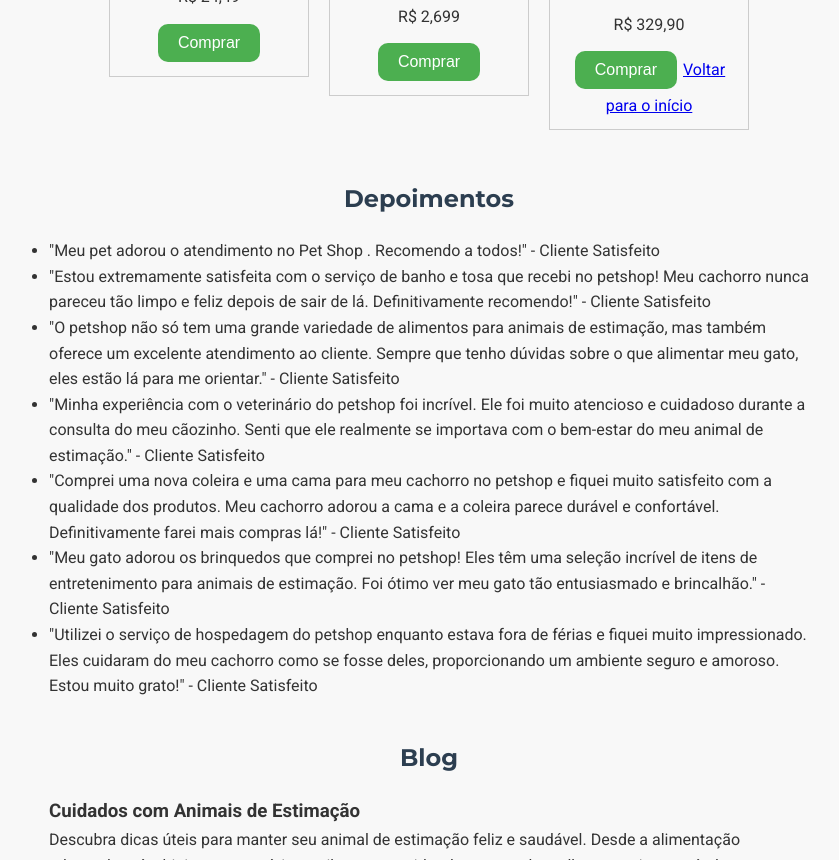
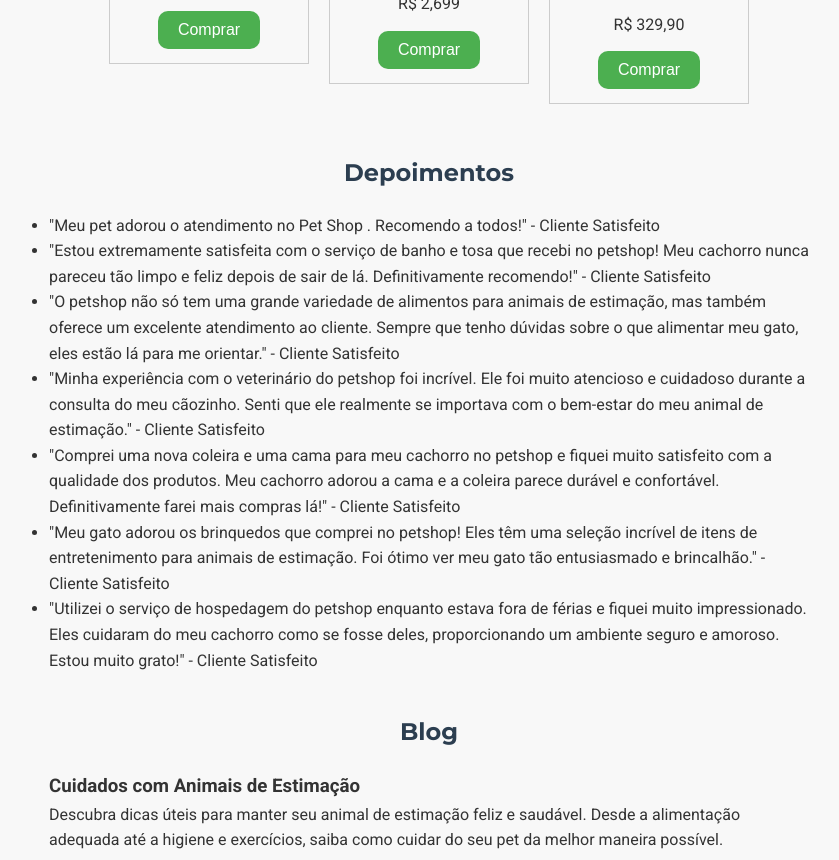
Before and after one commit to ArthurPach/Petshop, a plain HTML site: page index.html in a window 1280 px wide. Shown: the part 3340-4200 px from the top of the page, without its empty margins (211-1050 px from the left). Drawn offline with Linux system fonts and the light colour scheme.

Commit message:
Update index.html

```diff
--- a/index.html
+++ b/index.html
@@ -202,7 +202,6 @@
             <img src="Acessórios 2.jpg" alt="Caminha Nuvem CAMA Pet Redonda PELUCIA Para Cachorros E Gatos, Confortável (XXG, Cinza Escuro)">
             <p class="valor-produto">R$ 329,90</p>
             <button class="botao-comprar">Comprar</button>
-            <a href="#home">Voltar para o início</a>
         </div>
     </div>
 </section>
```
